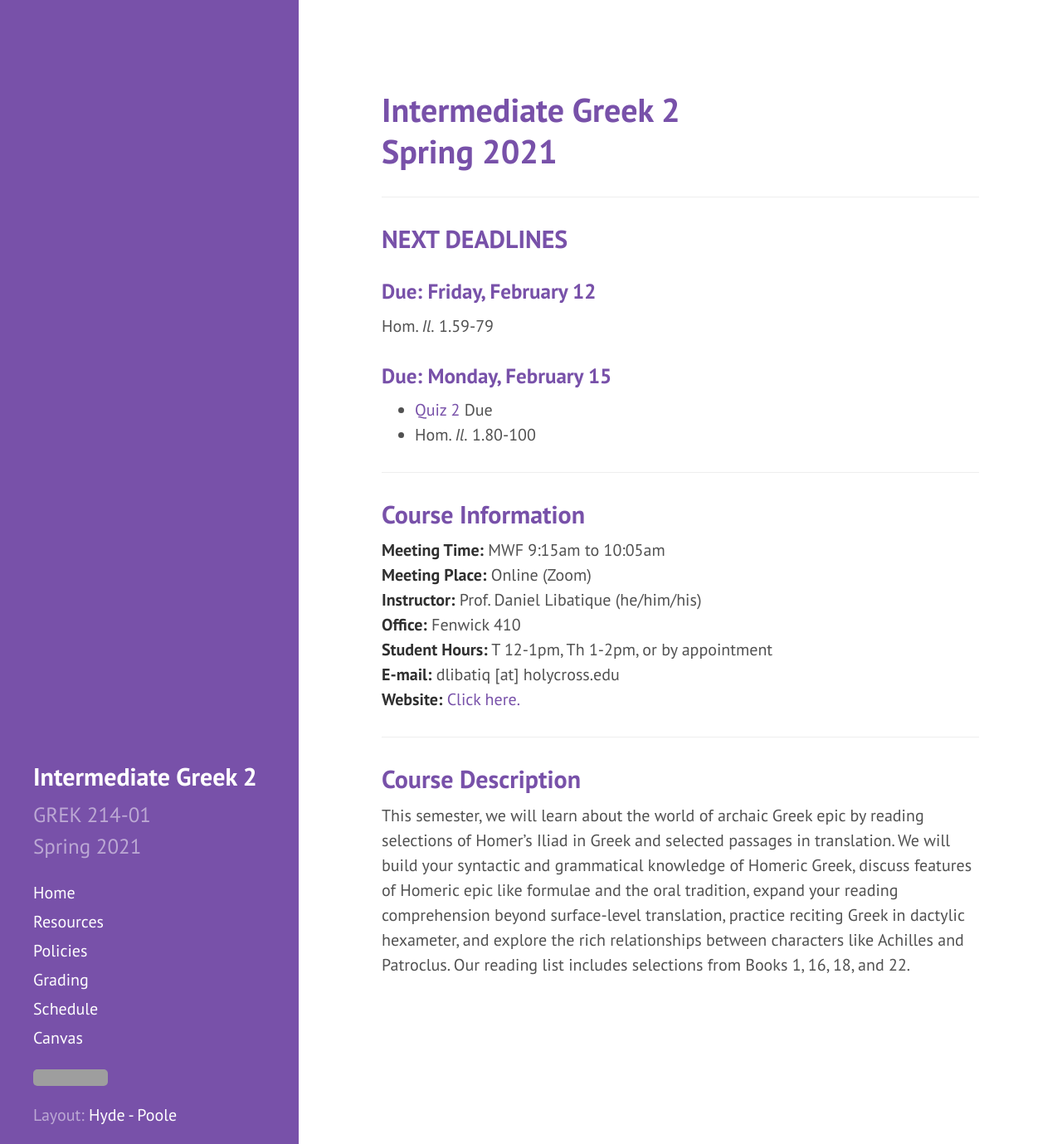
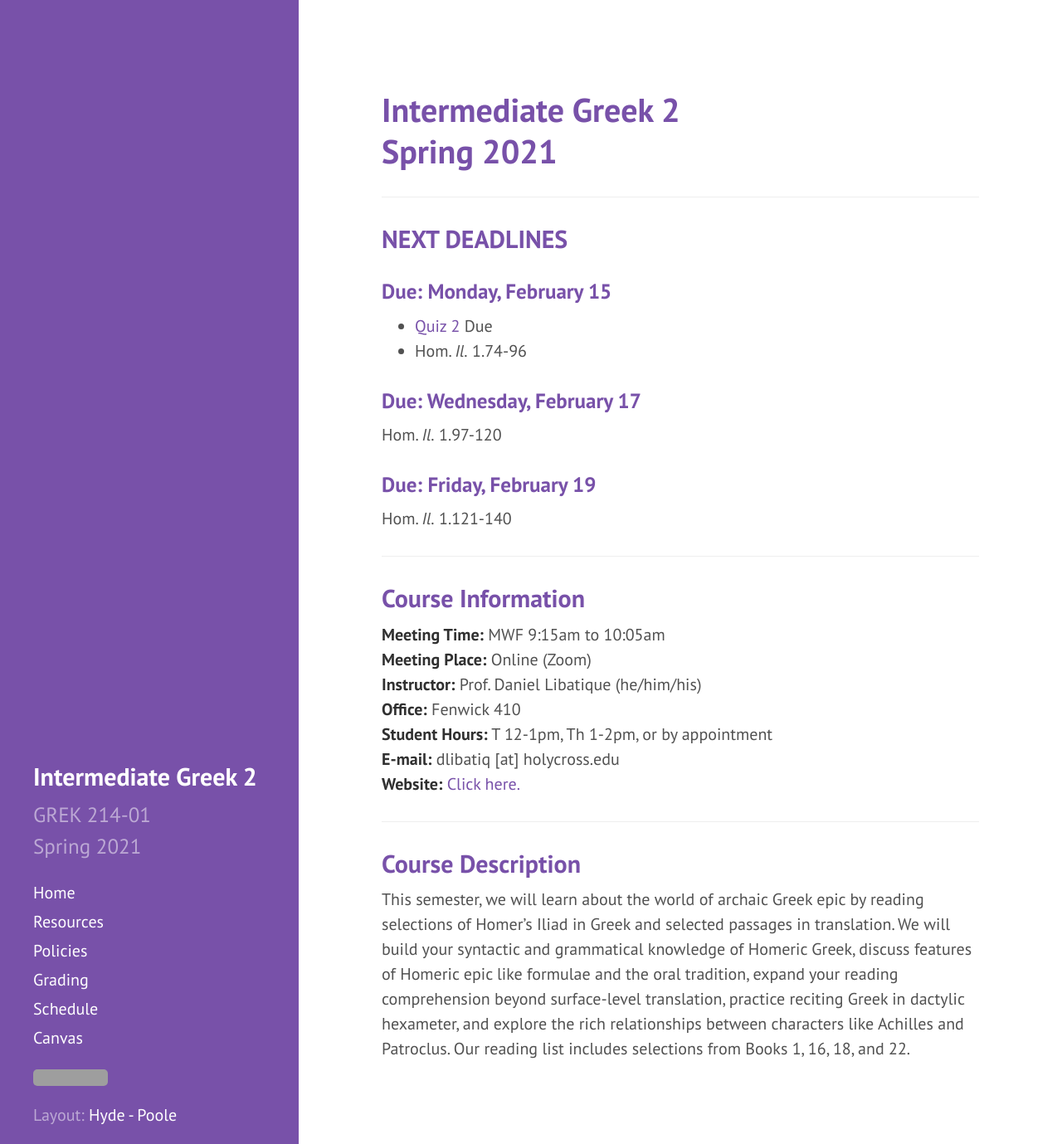
Before and after one commit to DLibatique/GREK214-S21, a Jekyll site: the page built from _pages/index.md, in a window 1280 px wide and 1379 px high. Shown: the whole window at 83% size. Built offline with Jekyll 4.4.1, drawn with Linux system fonts in a browser that asks for light colours; grey boxes are pictures that could not be loaded.

```diff
--- a/_pages/index.md
+++ b/_pages/index.md
@@ -10,12 +10,15 @@ permalink: /
 
 ## NEXT DEADLINES
 
-### Due: Friday, February 12
-Hom. *Il.* 1.59-79
-
 ### Due: Monday, February 15
 * [Quiz 2](https://hc.instructure.com/courses/2941/assignments/31054) Due
-* Hom. *Il.* 1.80-100
+* Hom. *Il.* 1.74-96
+
+### Due: Wednesday, February 17
+Hom. *Il.* 1.97-120
+
+### Due: Friday, February 19
+Hom. *Il.* 1.121-140
 
 ***
 
```
Also changed, not shown: _pages/schedule.md (+3 -3 lines).
